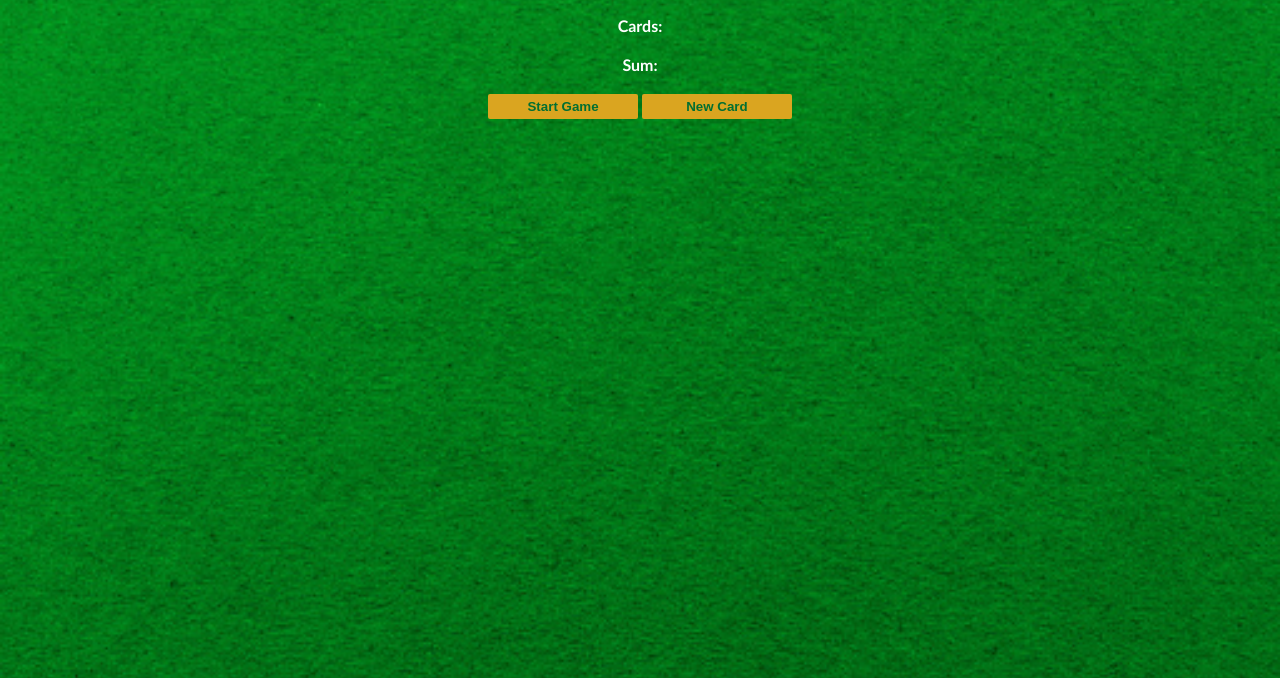
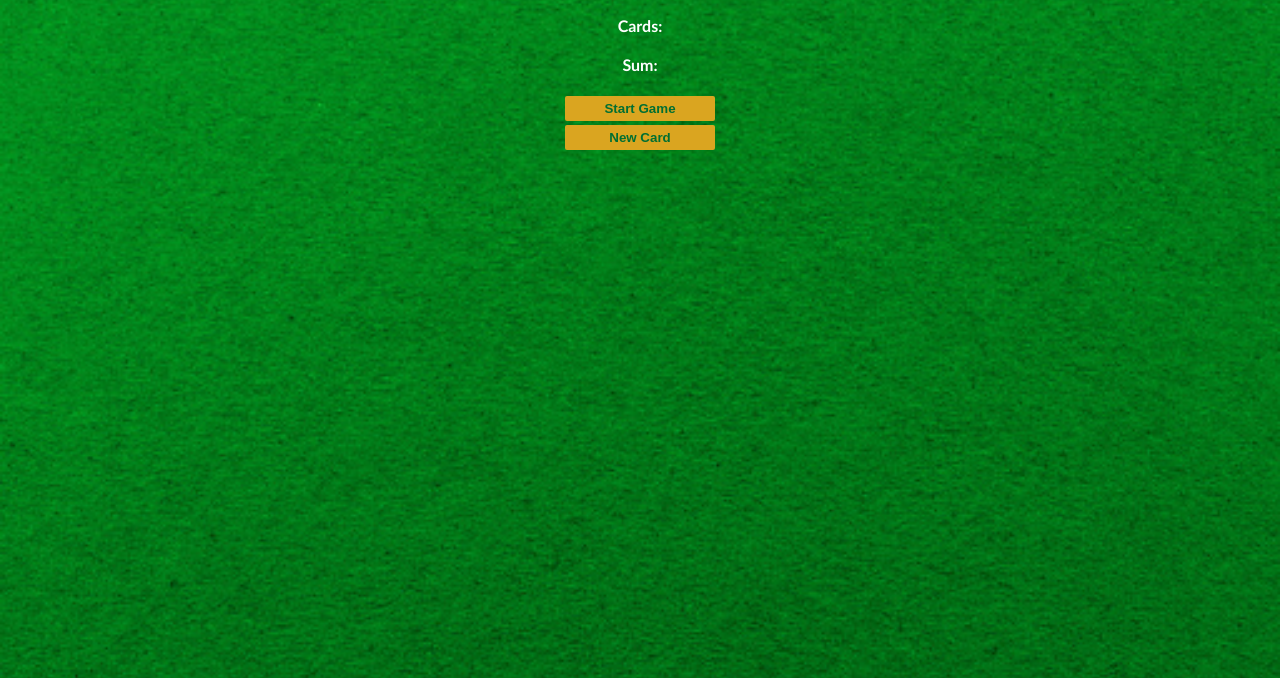
Before and after one commit to Sharm-Dev/JavaScript-code-notes, a plain HTML site: page Build-a-Blackjack-game/index.html in a window 1280 px wide. Shown: the part 122-800 px from the top of the page. Drawn offline with Linux system fonts and the light colour scheme.

Commit message:
Styled buttons

```diff
--- a/Build-a-Blackjack-game/index.css
+++ b/Build-a-Blackjack-game/index.css
@@ -25,6 +25,11 @@ p {
     margin: 20px 0;
 }
 
+#btns{
+    display: flex;
+    flex-direction: column;
+}
+
 button {
     color:#016f32;
     width:150px;
@@ -33,4 +38,6 @@ button {
     font-weight: bold;
     border: none;
     border-radius: 2px;
+    align-self: center;
+    margin: 2px;
 }
```
